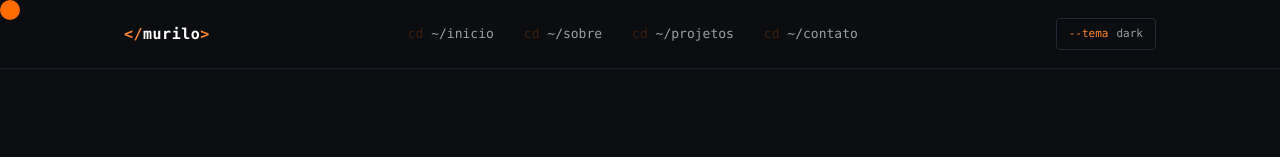
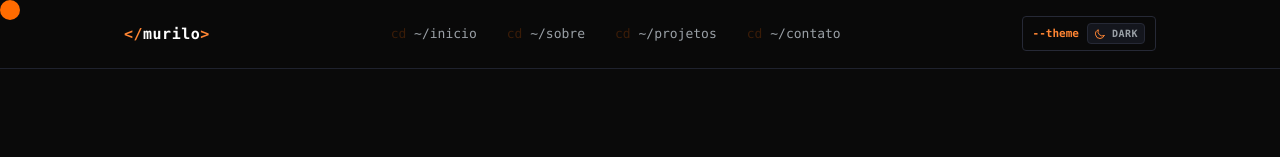
Before and after one commit to murilofsouzaa/mubadev, a React (Vite) app in the folder mubadev/: page / in a window 1280 px wide. Shown: the top 157 px of the page. Built offline with nearby package versions, Linux system fonts and the light colour scheme.

Commit message:
feat: changing theme btn styles

```diff
--- a/mubadev/src/components/Footer.tsx
+++ b/mubadev/src/components/Footer.tsx
@@ -11,7 +11,7 @@ export const Footer: React.FC = React.memo(() => {
 
           <div className="flex gap-2.5">
             <a
-              href="#"
+              href="https://github.com/murilofsouzaa"
               target="_blank"
               rel="noopener noreferrer"
               aria-label="GitHub"
@@ -22,7 +22,7 @@ export const Footer: React.FC = React.memo(() => {
               </svg>
             </a>
             <a
-              href="#"
+              href="www.linkedin.com/in/murilofsouzaa"
               target="_blank"
               rel="noopener noreferrer"
               aria-label="LinkedIn"
@@ -33,7 +33,7 @@ export const Footer: React.FC = React.memo(() => {
               </svg>
             </a>
             <a
-              href="mailto:seu-email@exemplo.com"
+              href="mailto:onemurilo@gmail.com"
               aria-label="E-mail"
               className="w-[38px] h-[38px] border border-border rounded-lg flex items-center justify-center text-text-dim transition-all duration-200 hover:border-orange-2 hover:text-orange-1 hover:-translate-y-0.5"
             >
--- a/mubadev/src/components/Header.tsx
+++ b/mubadev/src/components/Header.tsx
@@ -4,10 +4,12 @@ import { useTheme } from '../context/ThemeContext';
 export const Header: React.FC = React.memo(() => {
   const { theme, toggleTheme } = useTheme();
 
+  const isDark = theme === 'dark';
+
   return (
     <header className="sticky top-0 z-[100] bg-[color-mix(in_srgb,var(--bg)_88%,transparent)] backdrop-blur-[10px] border-b border-border-soft">
       <div className="max-w-[1080px] mx-auto px-6 py-4 flex items-center justify-between">
-        <div className="font-mono font-semibold text-[15px] tracking-[0.5px]">
+        <div className="font-mono font-semibold text-[15px] tracking-[0.5px] text-text">
           <span className="text-orange-2">&lt;/</span>
           murilo
           <span className="text-orange-2">&gt;</span>
@@ -28,13 +30,34 @@ export const Header: React.FC = React.memo(() => {
           </a>
         </nav>
 
+        {/* Botão de Tema Refatorado */}
         <button
           onClick={toggleTheme}
-          className="flex items-center gap-2 bg-panel-2 border border-border text-text-dim font-mono text-[11px] px-3 py-[7px] cursor-pointer rounded transition-all duration-200 hover:border-orange-3 hover:text-orange-1 focus-visible:outline focus-visible:outline-2 focus-visible:outline-orange-2 focus-visible:outline-offset-2"
-          aria-label="Alternar tema"
+          type="button"
+          aria-label={`Alternar para tema ${isDark ? 'claro' : 'escuro'}`}
+          className="group flex items-center gap-2 bg-panel-2 border border-border text-text font-mono text-[11px] px-2.5 py-1.5 cursor-pointer rounded transition-all duration-200 hover:border-orange-1 hover:shadow-[0_0_10px_rgba(255,107,0,0.15)] focus-visible:outline focus-visible:outline-2 focus-visible:outline-orange-2"
         >
-          <span className="text-orange-2">--tema</span>
-          <span>{theme}</span>
+          {/* Flag e Ícone */}
+          <span className="text-orange-2 font-semibold group-hover:text-orange-1">--theme</span>
+
+          {/* Toggle Visual do Terminal */}
+          <div className="flex items-center gap-1.5 bg-panel border border-border px-1.5 py-0.5 rounded text-[10px]">
+            {/* Ícone Sol / Lua */}
+            {isDark ? (
+              <svg className="w-3 h-3 text-orange-2" fill="none" stroke="currentColor" viewBox="0 0 24 24">
+                <path strokeLinecap="round" strokeLinejoin="round" strokeWidth={2} d="M20.354 15.354A9 9 0 018.646 3.646 9.003 9.003 0 0012 21a9.003 9.003 0 008.354-5.646z" />
+              </svg>
+            ) : (
+              <svg className="w-3 h-3 text-orange-1" fill="none" stroke="currentColor" viewBox="0 0 24 24">
+                <path strokeLinecap="round" strokeLinejoin="round" strokeWidth={2} d="M12 3v1m0 16v1m9-9h-1M4 12H3m15.364 6.364l-.707-.707M6.343 6.343l-.707-.707m12.728 0l-.707.707M6.343 17.657l-.707.707M16 12a4 4 0 11-8 0 4 4 0 018 0z" />
+              </svg>
+            )}
+
+            {/* Badge com estado do modo */}
+            <span className="text-text-dim group-hover:text-text font-bold uppercase tracking-wider">
+              {theme}
+            </span>
+          </div>
         </button>
       </div>
     </header>
--- a/mubadev/src/index.css
+++ b/mubadev/src/index.css
@@ -3,7 +3,7 @@
 @tailwind utilities;
 
 :root {
-  --bg: #0d0e11;
+  --bg: #0a0a0a;
   --panel: #14161d;
   --panel-sub: #1a1d26;
   --border: #262936;
```
